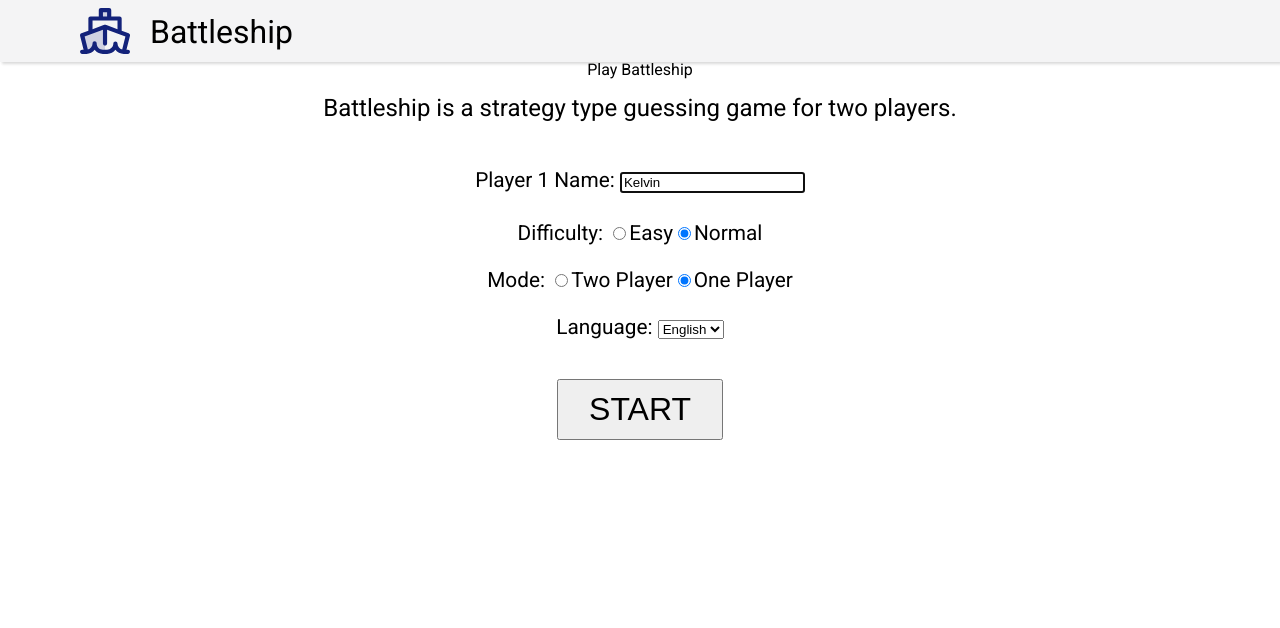
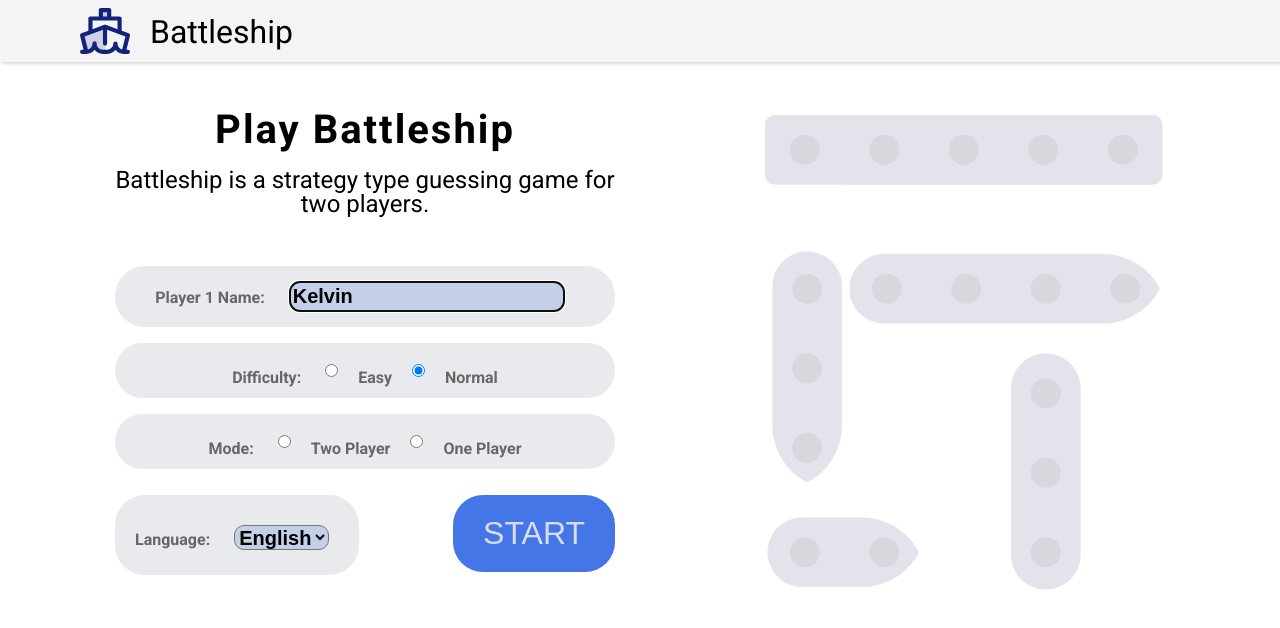
Before and after one commit to KelvinQiu802/battleship, a React (Vite) app: page / in a window 1280 px wide. Shown: the top 628 px of the page. Built offline with nearby package versions, Linux system fonts and the light colour scheme.

Commit message:
welcome界面样式

```diff
--- a/src/components/Welcome/Welcome.jsx
+++ b/src/components/Welcome/Welcome.jsx
@@ -37,11 +37,13 @@ const Welcome = ({ setGameState, formData, setFormData }) => {
     <div className='welcome'>
       <Header />
       <main className='area welcome-body'>
+        <div >
           <h1>Play Battleship</h1>
           <p className='welcome-intro'>
             <FormattedMessage id='welcome.introduction' />
           </p>
           <form onSubmit={handleSubmit} className='welcome-form'>
+            <div className='welcome-div'>
               <label htmlFor='p1Name'>
                 <FormattedMessage id='welcome.p1Name' />
               </label>
@@ -53,9 +55,11 @@ const Welcome = ({ setGameState, formData, setFormData }) => {
                 onChange={handleChange}
                 autoFocus
                />
+            </div>
             <br />
             {formData.playMode === 'multiPlayer' ? (
               <>
+              <div className='welcome-div'>
                 <label htmlFor='p2Name'>
                   <FormattedMessage id='welcome.p2Name' />
                 </label>
@@ -66,9 +70,11 @@ const Welcome = ({ setGameState, formData, setFormData }) => {
                   value={formData.p2Name}
                   onChange={handleChange}
                 />
+              </div>
               </>
             ) : (
               <>
+              <div className='welcome-div'>
                 <label>
                   <FormattedMessage id='welcome.difficulty' />
                 </label>
@@ -94,9 +100,11 @@ const Welcome = ({ setGameState, formData, setFormData }) => {
                 <label htmlFor='normal'>
                   <FormattedMessage id='welcome.difficulty.normal' />
                 </label>
+                </div>
               </>
             )}
             <br />
+            <div className='welcome-div'>
             <label>
               <FormattedMessage id='welcome.mode' />
             </label>
@@ -114,15 +122,15 @@ const Welcome = ({ setGameState, formData, setFormData }) => {
             <input
               type='radio'
               name='playMode'
-            id='singlePlayer'
-            value='singlePlayer'
-            checked={formData.playMode === 'singlePlayer'}
               onChange={handleChange}
             />
             <label htmlFor='singlePlayer'>
               <FormattedMessage id='welcome.mode.one' />
             </label>
+            </div>
             <br />
+            <div className='welcome-lastdiv'>
+              <div className='div-language'>
                 <label htmlFor='language'>
                   <FormattedMessage id='welcome.lang' />
                 </label>
@@ -135,11 +143,16 @@ const Welcome = ({ setGameState, formData, setFormData }) => {
                  <option value='zh-CN'>中文</option>
                  <option value='en-US'>English</option>
                 </select>
-          <br />
+              </div>
+              <div>
                 <button type='submit' className='button-start'>
                   <FormattedMessage id='welcome.start' />
                 </button>
+              </div>
+            </div>
           </form>
+        </div>
+        <div><img src='/src/images/shipGroup.png'></img></div>
       </main>
     </div>
   );
--- a/src/components/Welcome/welcome.css
+++ b/src/components/Welcome/welcome.css
@@ -1,7 +1,11 @@
 .welcome-body {
+  display: flex;
+  flex-direction:row;
+  justify-content: space-around;
   text-align: center;
+  position: relative;
+  top: 3rem;
 }
-
 .welcome-title {
   font-size: 4em;
   margin-top: 40px;
@@ -11,19 +15,64 @@
   font-size: 1.5em;
   margin-top: 18px;
   margin-bottom: 50px;
+  width: 500px;
 }
 
 .welcome-form label {
-  font-size: 1.3em;
+  font-size: 1em;
+  font-weight: 550;
+  color: #676669;
+  padding: 5px;
 }
 
 .welcome-form input {
   vertical-align: baseline;
-  margin-bottom: 30px;
+  height:25px;
+  font-size: 20px;
+  font-weight: 600;
+  margin: 15px;
+  border-color: #c4d0e8;
+  background-color:#c4d0e8;
+  border-radius:10px;
+}
+.button-start {
+  font-size: 2em;
+  padding: 20px 30px;
+  margin: 10px 0px 10px 0px;
+  border-radius: 30px;
+  border: 0px;
+  color: #d8dee7;
+  background-color: #4576e7;
+
+}
+.welcome-div{
+  border-radius: 30px;
+  background-color:#e9eaed;
 }
 
-.button-start {
-  font-size: 2em;
-  padding: 10px 30px;
-  margin-top: 40px;
+h1{
+  letter-spacing: 2px;
+  font-size: 40px;
+  font-weight:900 ;
 }
+img{width: 400px;}
+.welcome-lastdiv{
+  display: flex;
+  justify-content: space-between;
+  background-color: #ffffff;
+}
+.welcome-lastdiv select{
+  background-color:#c4d0e8;
+  height:25px;
+  font-size: 20px;
+  font-weight: 600;
+  margin: 15px;
+  border-radius:10px;
+}
+.div-language{
+  margin-top: 10px;
+  height: 50px;
+  padding: 15px;
+  background-color:#e9eaed;
+  border-radius:30px;
+}
```
Lines whose indentation alone changed are shown as unchanged.
